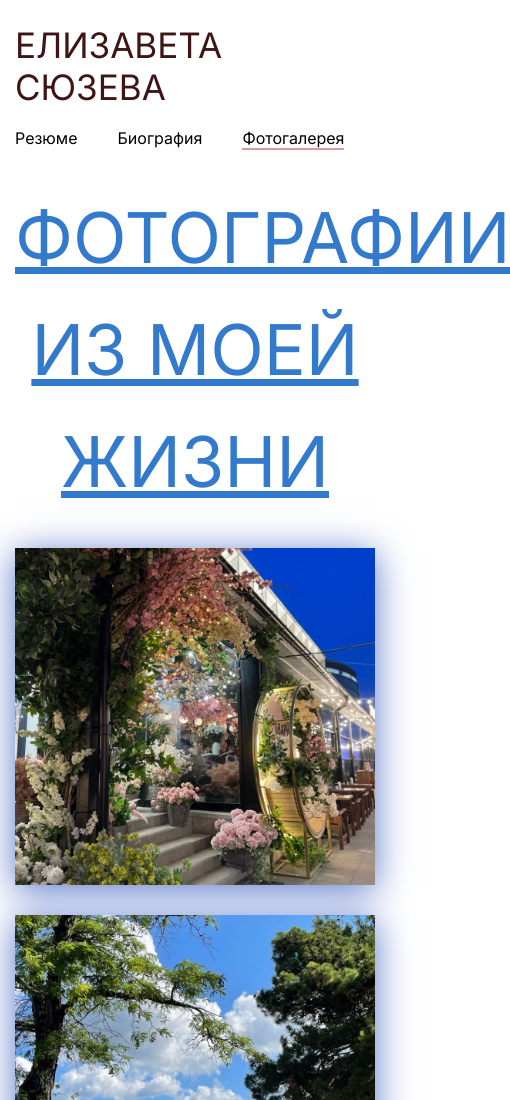
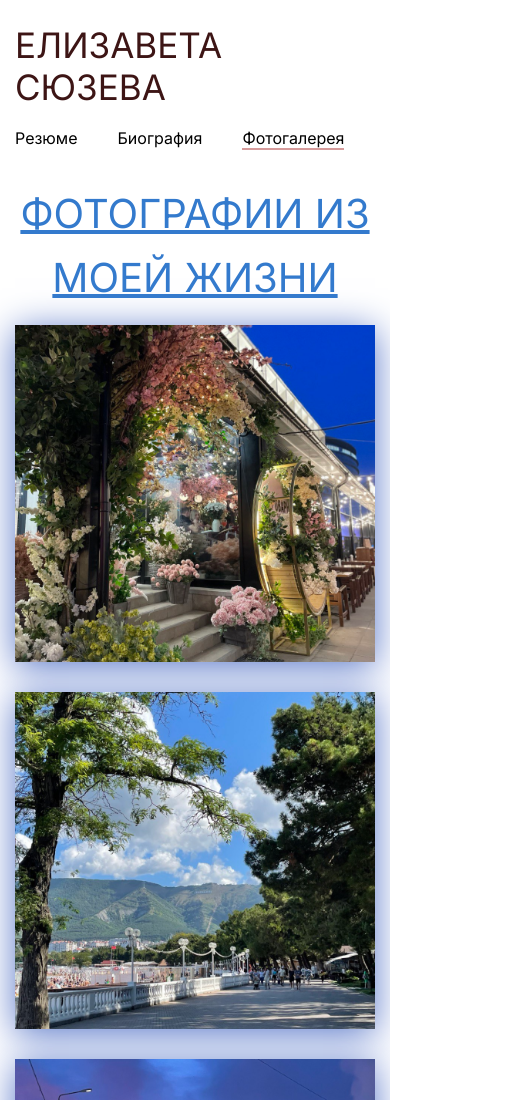
Before and after one commit to lizasuzeva/w, a plain HTML site: page photogallery.html in a window 390 px wide. Shown: the top 1100 px of the page, 510 px wide, since content can reach past the window. Drawn offline with Linux system fonts and the light colour scheme.

Commit message:
Add files via upload

```diff
--- a/css/main.css
+++ b/css/main.css
@@ -319,6 +319,19 @@ table,
   text-decoration: underline;
 }
 
+@media only screen and (max-width: 768px) {
+  .title-2 {
+    font-size: 40px; /* Уменьшаем размер шрифта для мобильных устройств */
+    margin-bottom: 15px; /* Уменьшаем отступ снизу */
+    font-style: Regular;
+    text-transform: uppercase;
+    line-height: 1.6;
+    color: #337ACD;
+    text-align: center;
+    text-decoration: underline;/
+  }
+}
+
 
 /*biography*/
 
```
